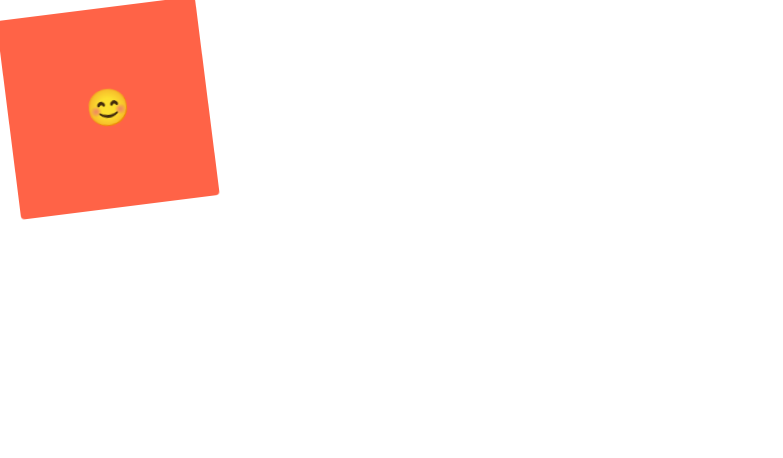
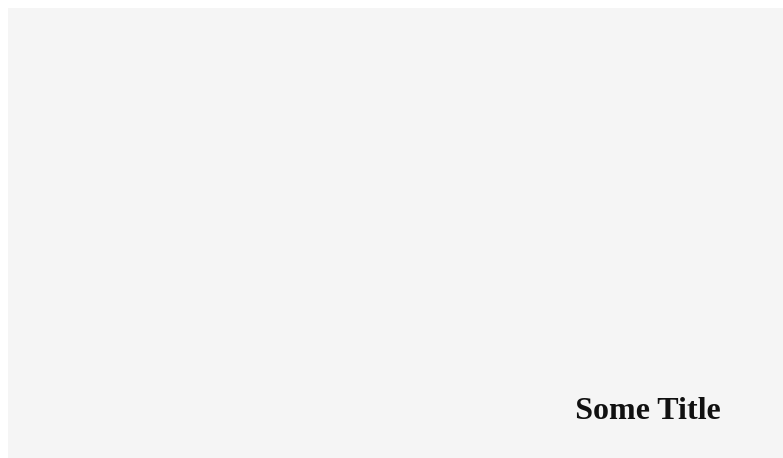
Before and after one commit to onoff-jonghan-kim/react-master-class, a React (Create React App) app: page / in a window 1280 px wide. Shown: the top 458 px of the page, without its empty margins (0-783 px from the left). Built offline with nearby package versions, Linux system fonts and the light colour scheme.

Commit message:
make darkmode and lightmode

```diff
--- a/src/App.js
+++ b/src/App.js
@@ -1,52 +1,24 @@
 
-import styled, {keyframes} from "styled-components";
-const Father = styled.div`
-  display: flex;
+import styled from "styled-components";
+
+const Title = styled.h1`
+  color: ${props => props.theme.textColor};
 `;
 
-const rotationAnimation = keyframes`
-  0%{
-    transform:rotate(0deg);
-    border-radius: 0px;
-  }
-  50%{
-    transform: rotate(180deg);
-    border-radius: 100px;
-  }
-  100%{
-    transform: rotate(360deg);
-    border-radius: 0px;
-  }
-`;
-
-const Box = styled.div`
-  background-color: tomato;
-  width: 200px;
-  height: 200px;
+const Wrapper = styled.div`
   display: flex;
+  height: 100vh;
+  width: 100vw;
   justify-content: center;
   align-items: center;
-  animation: ${rotationAnimation} 1s linear infinite;
-  span{
-    font-size: 36px;
-    transition: .3s;
-    &:hover{
-      font-size: 80px;
-    }
-    &:active{
-      opacity: 0;
-    }
-  }
+  background-color: ${props => props.theme.backgroundColor};
 `;
-
 
 function App() {
   return (
-    <Father as="header">
-      <Box>
-        <span>😊</span>
-      </Box>
-    </Father>
+    <Wrapper>
+      <Title>Some Title</Title>
+    </Wrapper>
   );
 }
 
--- a/src/index.js
+++ b/src/index.js
@@ -1,10 +1,23 @@
 import React from 'react';
 import ReactDOM from 'react-dom/client';
 import App from './App';
+import { ThemeProvider } from "styled-components";
+
+
+const lightTheme = {
+  textColor: "#111",
+  backgroundColor: "whitesmoke",
+};
+const darkTheme = {
+  textColor: "whitesmoke",
+  backgroundColor: "#111",
+};
 
 const root = ReactDOM.createRoot(document.getElementById('root'));
 root.render(
   <React.StrictMode>
-    <App />
+    <ThemeProvider theme={lightTheme}>
+      <App />
+    </ThemeProvider>
   </React.StrictMode>
 );
```
